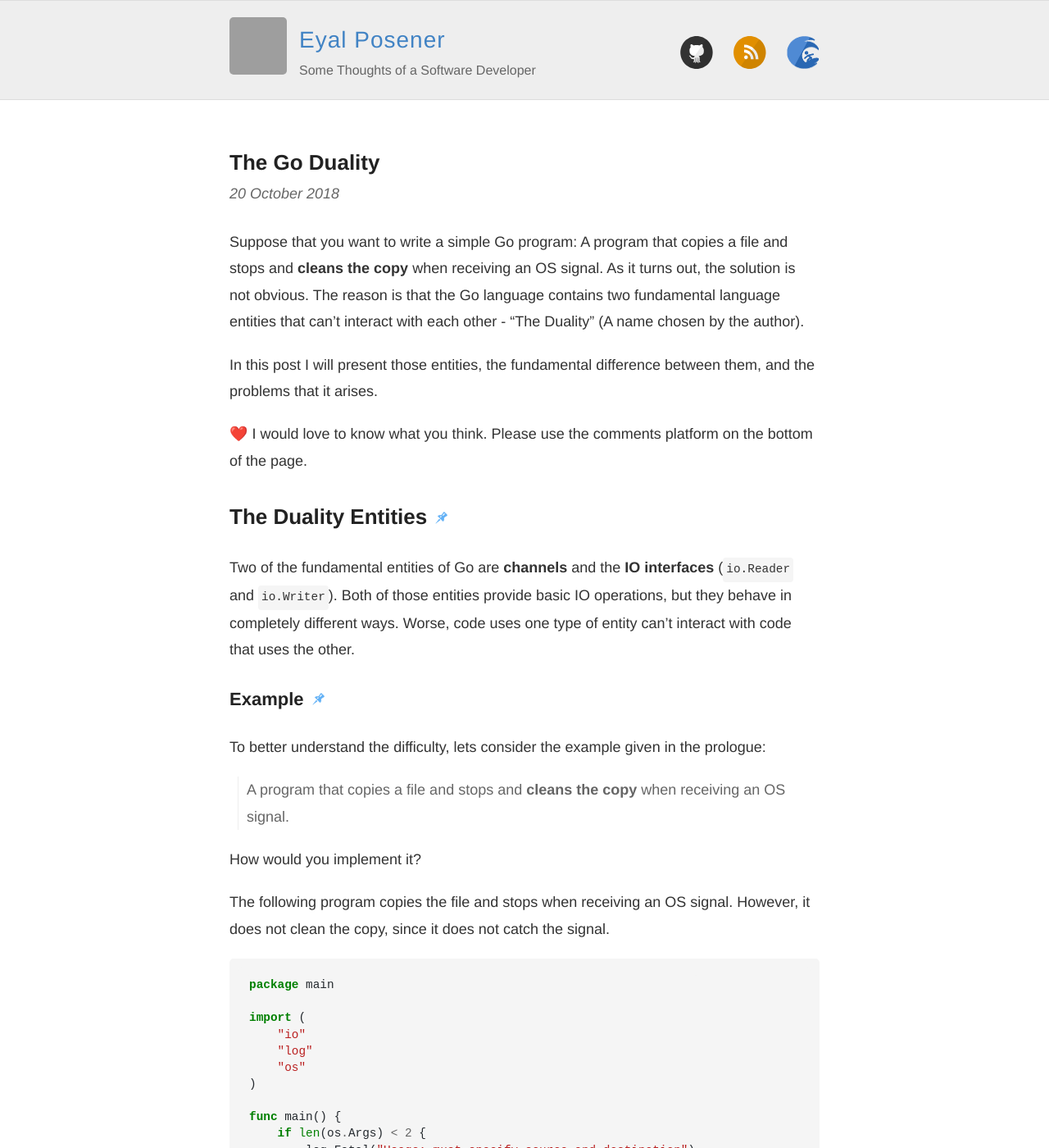
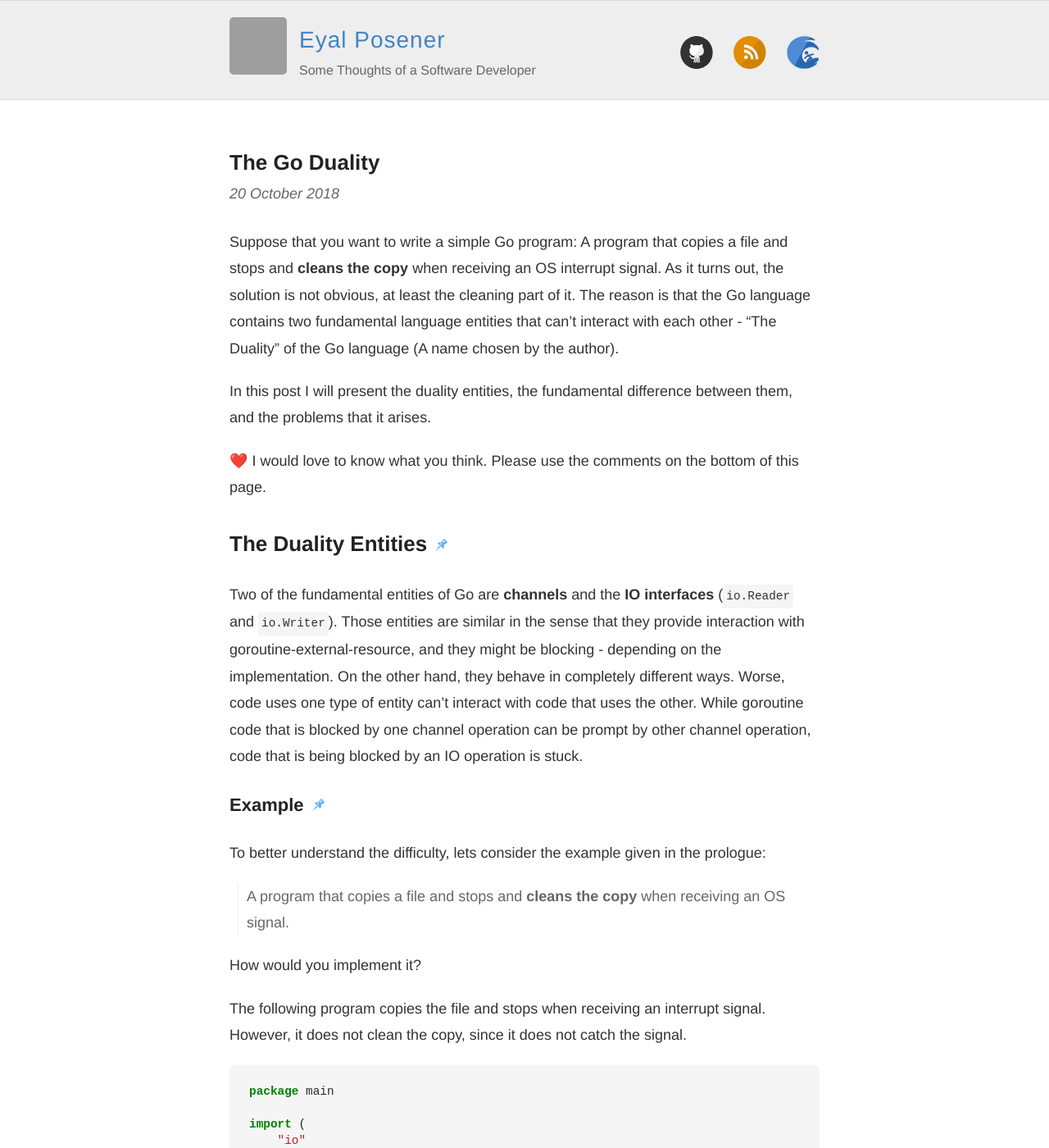
Before and after one commit to posener/posener.github.io, a Jekyll site: the page built from _posts/2018-10-20-go-duality.md, in a window 1280 px wide and 1400 px high. Shown: the whole window at 82% size. Built offline with Jekyll 4.4.1, drawn with Linux system fonts in a browser that asks for light colours; emoji names are drawn with the system emoji font; comment, search, counter and statistics services are not loaded; some of the changed text lies outside the part shown; grey boxes are pictures that could not be loaded.

Commit message:
up to example

````diff
--- a/_posts/2018-10-20-go-duality.md
+++ b/_posts/2018-10-20-go-duality.md
@@ -6,26 +6,32 @@ keywords: go,golang,duality,channel,io,reader,writer
 
 Suppose that you want to write a simple Go program:
 A program that copies a file and stops and **cleans the copy** when
-receiving an OS signal.
-As it turns out, the solution is not obvious.
+receiving an OS interrupt signal.
+As it turns out, the solution is not obvious, at least the cleaning part of it.
 The reason is that the Go language contains two fundamental language entities
-that can't interact with each other - "The Duality" (A name chosen by the author).
+that can't interact with each other -
+"The Duality" of the Go language (A name chosen by the author).
 
-In this post I will present those entities,
+In this post I will present the duality entities,
 the fundamental difference between them,
 and the problems that it arises.
 
 :heart: I would love to know what you think.
-Please use the comments platform on the bottom of the page.
+Please use the comments on the bottom of this page.
 
 ## The Duality Entities
 
 Two of the fundamental entities of Go are **channels** and
 the **IO interfaces** (`io.Reader` and `io.Writer`).
-Both of those entities provide basic IO operations, but they behave in
-completely different ways.
+Those entities are similar in the sense that they provide
+interaction with goroutine-external-resource, and they might
+be blocking - depending on the implementation.
+On the other hand, they behave in completely different ways.
 Worse, code uses one type of entity can't interact with code that
 uses the other.
+While goroutine code that is blocked by one channel operation can
+be prompt by other channel operation,
+code that is being blocked by an IO operation is stuck.
 
 ### Example
 
@@ -37,7 +43,7 @@ lets consider the example given in the prologue:
 
 How would you implement it?
 
-The following program copies the file and stops when receiving an OS signal.
+The following program copies the file and stops when receiving an interrupt signal.
 However, it does not clean the copy, since it does not catch the signal.
 
 ```go
@@ -50,7 +56,7 @@ import (
 )
 
 func main() {
-    if len(os.Args) < 2 {
+    if len(os.Args) < 3 {
         log.Fatal("Usage: must specify source and destination")
     }
     srcPath, dstPath := os.Args[1], os.Args[2]
@@ -69,7 +75,7 @@ func main() {
 
     _, err = io.Copy(dst, src)
     if err != nil {
-        defer os.Remove(dstPath)
+        defer os.Remove(dstPath) // Clean the copy
         log.Fatalf("Failed copy: %v", err)
     }
 }
@@ -91,7 +97,7 @@ $ # The destination file is still there.
 $ # The os.Remove was not called.
 ```
 
-This means that we must [catch the signal](https://godoc.org/os/signal):
+This means that we must [register on the signal](https://godoc.org/os/signal):
 
 ```diff
 +   sig := make(chan os.Signal, 1)
@@ -99,6 +105,11 @@ This means that we must [catch the signal](https://godoc.org/os/signal):
 
     _, err = io.Copy(dst, src)
 ```
+
+After registering our channel with `signal.Notify`
+(Notice that the channel is of size 1, think why).
+Whenever a user will interrupt the program, an interrupt `os.Signal`
+will be send over the channel instead of killing our program.
 
 Now we are stuck. We have the `src` which implements `io.Reader`,
 the `dst` which implements `io.Writer` and `sig` which is a channel.
````
